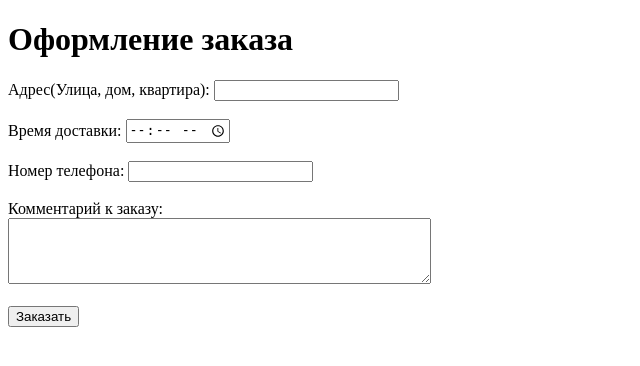
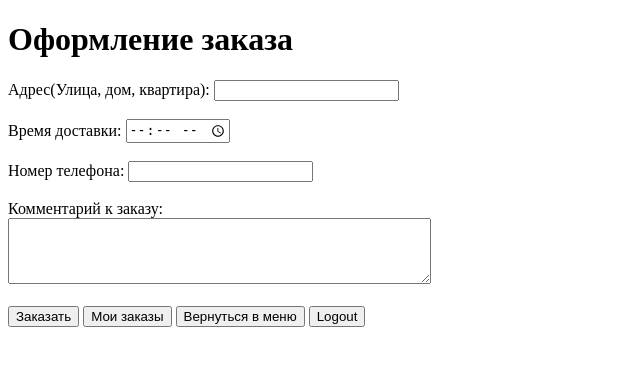
Before and after one commit to Uniqdly/YandexFood, a PHP site: page /order.php in a window 1280 px wide. Shown: the top 366 px of the page, without its empty margins (0-640 px from the left). Run offline with PHP 8.4, Linux system fonts and the light colour scheme; the visitor is signed in with stand-in values (Sample User, id 1).

Commit message:
Добавил логику переключений между страницами

```diff
--- a/order.php
+++ b/order.php
@@ -8,9 +8,15 @@ $dbname = "delivery";
 $conn = new mysqli($servername, $username, $password, $dbname);
 session_start();
 
+
 // Проверка соединения
 if ($conn->connect_error) {
     die("Connection failed: " . $conn->connect_error);
+}
+if (!isset($_SESSION['user_id'])) {
+    // Пользователь не авторизован, перенаправляем на страницу авторизации
+    header('Location: Login.php');
+    exit;
 }
 
 if ($_SERVER["REQUEST_METHOD"] == "POST") {
@@ -75,7 +81,29 @@ $conn->close();
 
 
         <button type="submit">Заказать</button>
+
+        <!-- Кнопка "Мои заказы" -->
+        <button onclick="redirectToMyOrders()">Мои заказы</button>
+        <button onclick="redirectToMenu()">Вернуться в меню</button>
+        <button onclick="logout()">Logout</button>
     </form>
-
+ <script>
+    function redirectToMyOrders()
+{
+    window.location.href = 'MyOrders.php';
+}
+function redirectToMenu()
+{
+    window.location.href = 'user.php';
+}
+function logout() {
+    // Очистка сессии и перенаправление на страницу выхода
+    fetch('logout.php')
+        .then(() => {
+            window.location.href = 'logout.php';
+        })
+        .catch(error => console.error('Error:', error));
+}
+ </script>
 </body>
 </html>
```
Also changed, not shown: MyOrders.php (+19 -0 lines).
